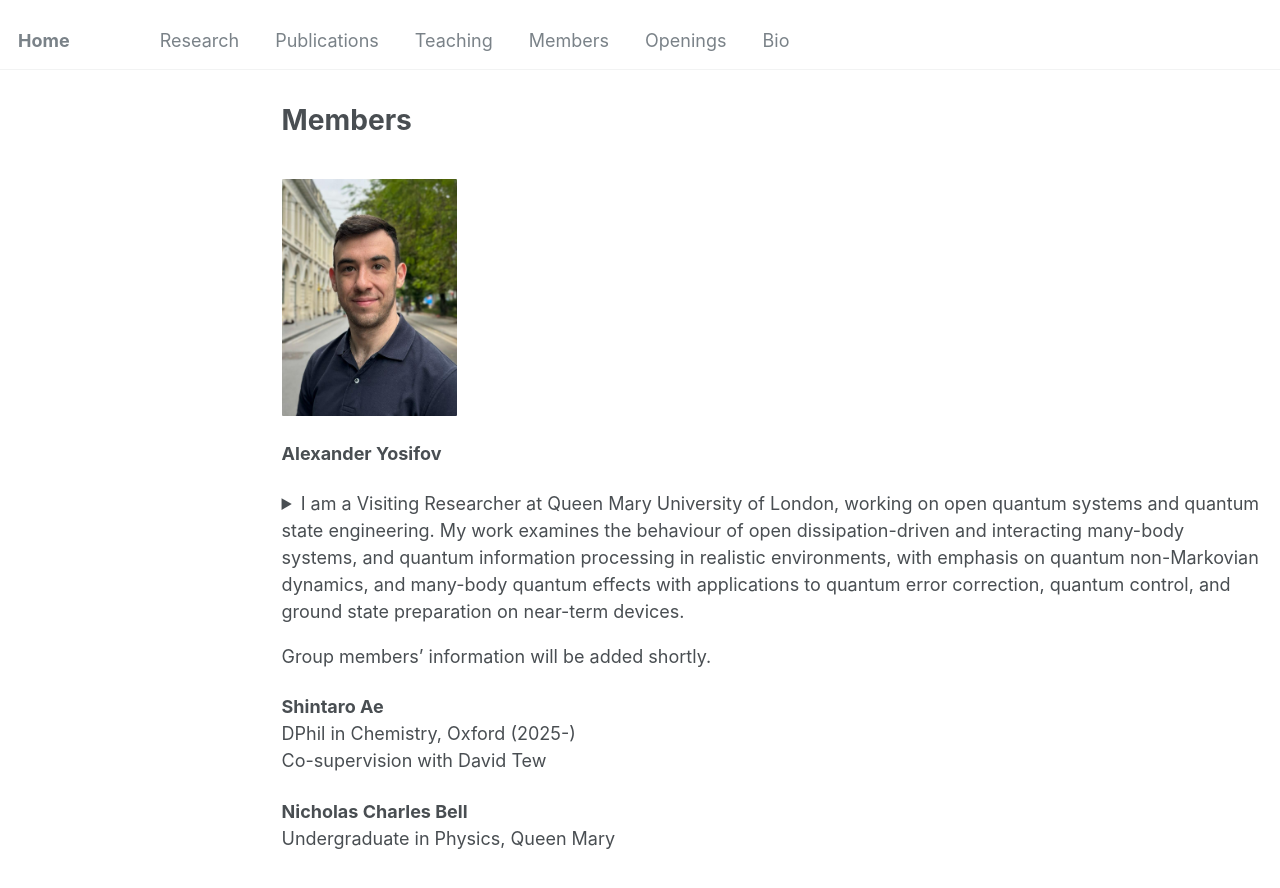
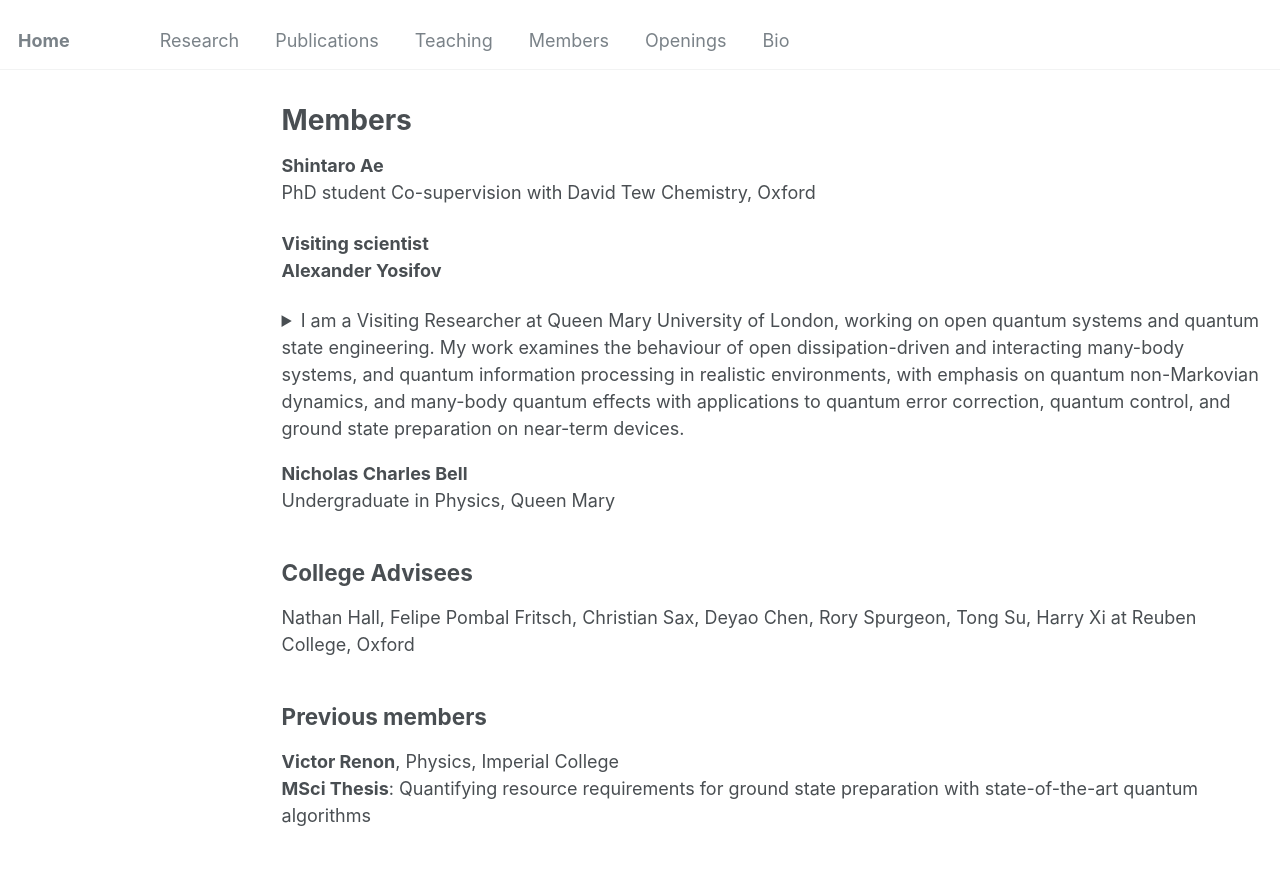
Before and after one commit to jinzhao-sun/jinzhao-sun.github.io, a Jekyll site: the page built from _pages/members.md, in a window 1280 px wide and 900 px high. Shown: the top 888 px of the window. Built offline with Jekyll 4.4.1, drawn with Linux system fonts in a browser that asks for light colours.

Commit message:
Revise member details and remove placeholder text
Updated member information and removed placeholder text.

```diff
--- a/_pages/members.md
+++ b/_pages/members.md
@@ -11,20 +11,19 @@ redirect_from:
 
 
 
-<br>
-<img src="/images/Alexander.jpg" alt="Description" style="border-radius: 1px; box-shadow: 0 0px 1px rgba(0, 0, 0, 0.02); border: 0px solid #ccc; width: 175px;">
+<!-- <br>
+<img src="/images/Alexander.jpg" alt="Description" style="border-radius: 1px; box-shadow: 0 0px 1px rgba(0, 0, 0, 0.02); border: 0px solid #ccc; width: 175px;"> -->
 
+**Shintaro Ae**<br>
+PhD student
+Co-supervision with David Tew Chemistry, Oxford
+
+**Visiting scientist**<br>
 **Alexander Yosifov**<br>
 <details>
   <summary>I am a Visiting Researcher at Queen Mary University of London, working on open quantum systems and quantum state engineering. My work examines the behaviour of open dissipation-driven and interacting many-body systems, and quantum information processing in realistic environments, with emphasis on quantum non-Markovian dynamics, and many-body quantum effects with applications to quantum error correction, quantum control, and ground state preparation on near-term devices.</summary><br>
 Previously, I was a Researcher at the Hong Kong Research Center of Huawei, where I developed quantum-based algorithms for optimization. Prior to that, I was working with Prof. Vlatko Vedral at the University of Oxford, focusing on quantum collision models for steady-state preparation and error mitigation.<br>
 </details>
-
-Group members' information will be added shortly.
-
-**Shintaro Ae**<br>
-DPhil in Chemistry, Oxford (2025-)<br>
-Co-supervision with David Tew
 
 **Nicholas Charles Bell**<br>
 Undergraduate in Physics, Queen Mary
@@ -34,6 +33,7 @@ Undergraduate in Physics, Queen Mary
 
 Nathan Hall, Felipe Pombal Fritsch, Christian Sax, Deyao Chen, Rory Spurgeon, Tong Su, Harry Xi at Reuben College, Oxford
 
+
 <h2>Previous members</h2>
 
 **Victor Renon**, Physics, Imperial College<br>
```
